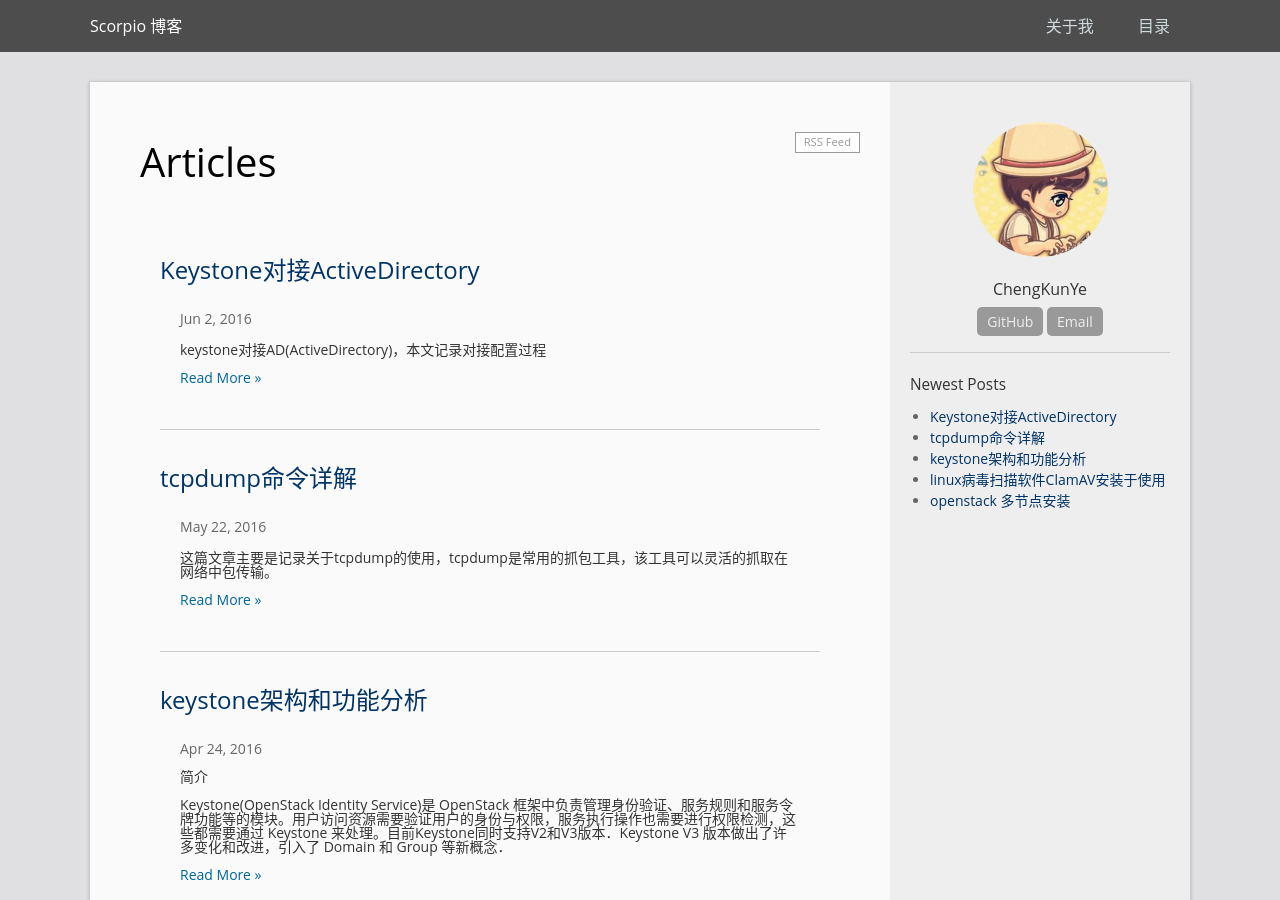
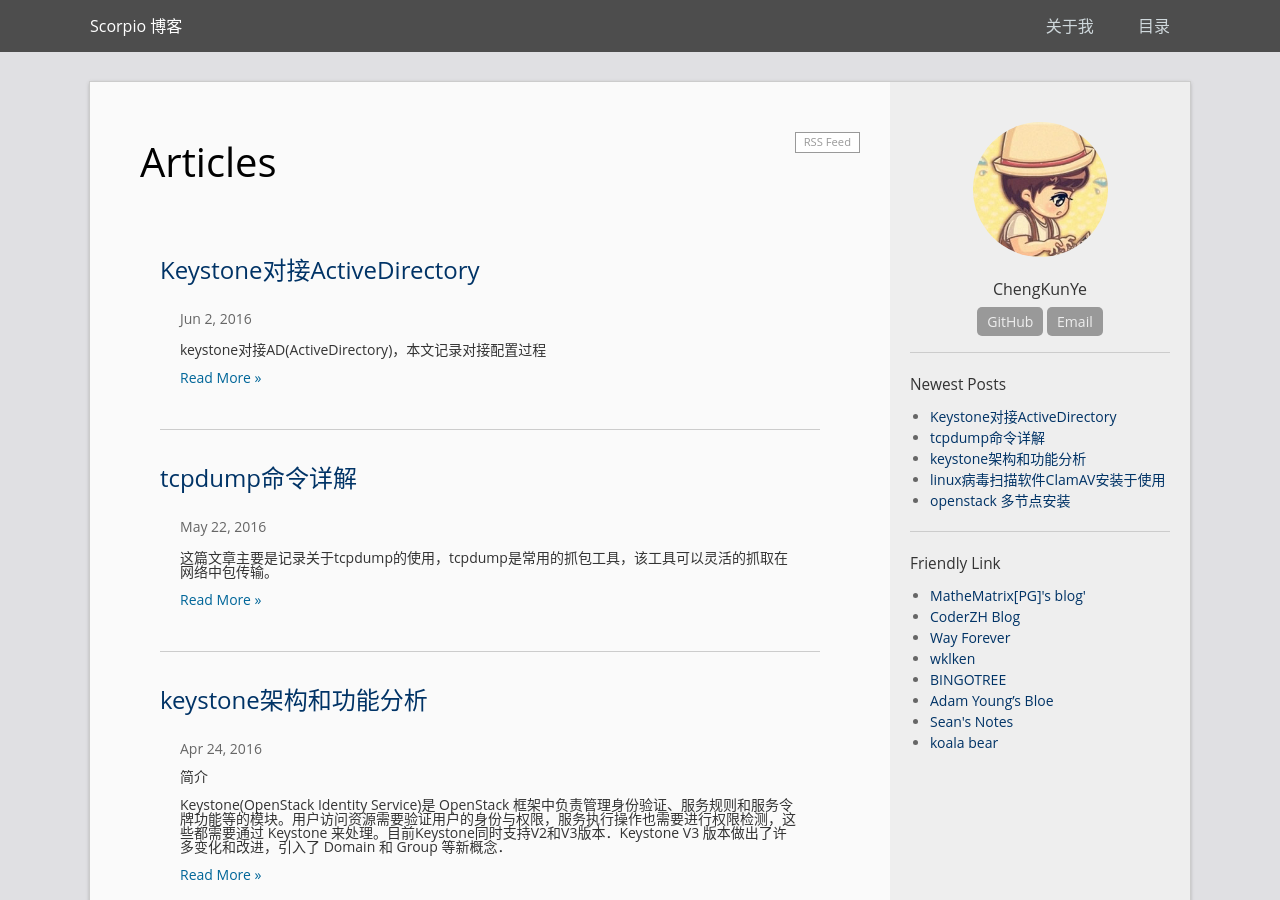
Before and after one commit to scorpioxiatian/Blog, a Jekyll site: the page built from index.html, in a window 1280 px wide and 900 px high. Built offline with Jekyll 4.4.1, drawn with Linux system fonts in a browser that asks for light colours; the list of posts is cut into pages by our own code.

Commit message:
Add friendly links for website

```diff
--- a/_includes/sidebar.html
+++ b/_includes/sidebar.html
@@ -24,6 +24,20 @@
   </ul>
 </div>
 
+<div class="col-box">
+  <div class="col-box-title">Friendly Link</div>
+  <ul class="post-list">
+    <li><a class="post-link" href="http://mytrix.me/">MatheMatrix[PG]'s blog'</a></li>
+    <li><a class="post-link" href="http://blog.coderzh.com/">CoderZH Blog</a></li>
+    <li><a class="post-link" href="http://way4ever.com/">Way Forever</a></li>
+    <li><a class="post-link" href="http://www.wklken.me/">wklken</a></li>
+    <li><a class="post-link" href="http://bingotree.cn/">BINGOTREE</a></li>
+    <li><a class="post-link" href="http://adam.younglogic.com/">Adam Young’s Bloe</a></li>
+    <li><a class="post-link" href="http://seanlook.com/">Sean's Notes</a></li>
+    <li><a class="post-link" href="http://wsfdl.com/">koala bear</a></li>
+  </ul>
+</div>
+
 <div class="col-box post-toc hide">
   <div class="col-box-title">TOC</div>
 </div>
```
Also changed, not shown: 14 other files.
